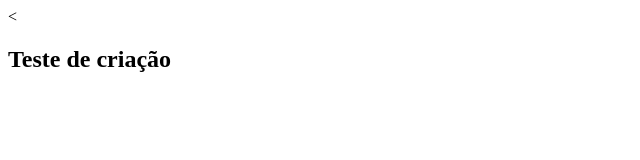
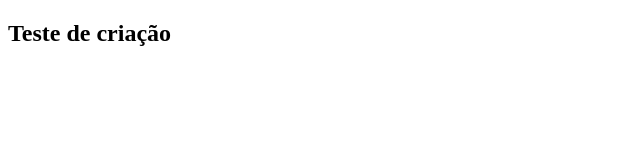
Before and after one commit to Jnfagundes/_projetos_pessoais, a plain HTML site: page EstudoDOM.html in a window 1280 px wide. Shown: the whole page, without its empty margins (0-640 px from the left). Drawn offline with Linux system fonts and the light colour scheme.

Commit message:
Criação do DOM

```diff
--- a/EstudoDOM.html
+++ b/EstudoDOM.html
@@ -2,7 +2,7 @@
 <html lang="pt-br" dir="ltr">
   <head>
     <meta charset="utf-8">
-    <<script type="text/javascript">
+    <script type="text/javascript">
       window.onload = function() {
         var heading = document.createElement("h2");
         var heading_text = document.createTextNode("Teste de criação");
```
